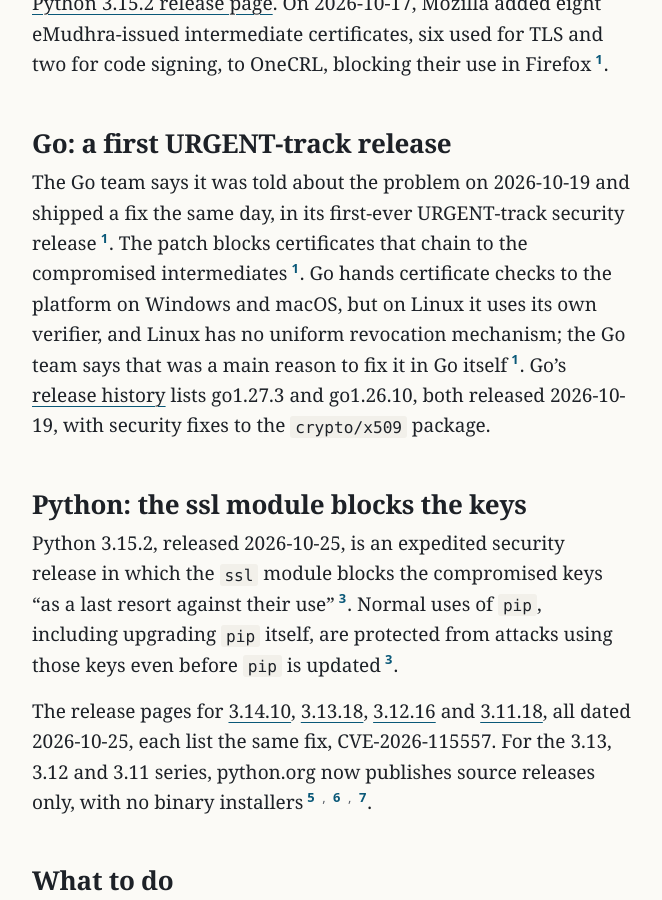
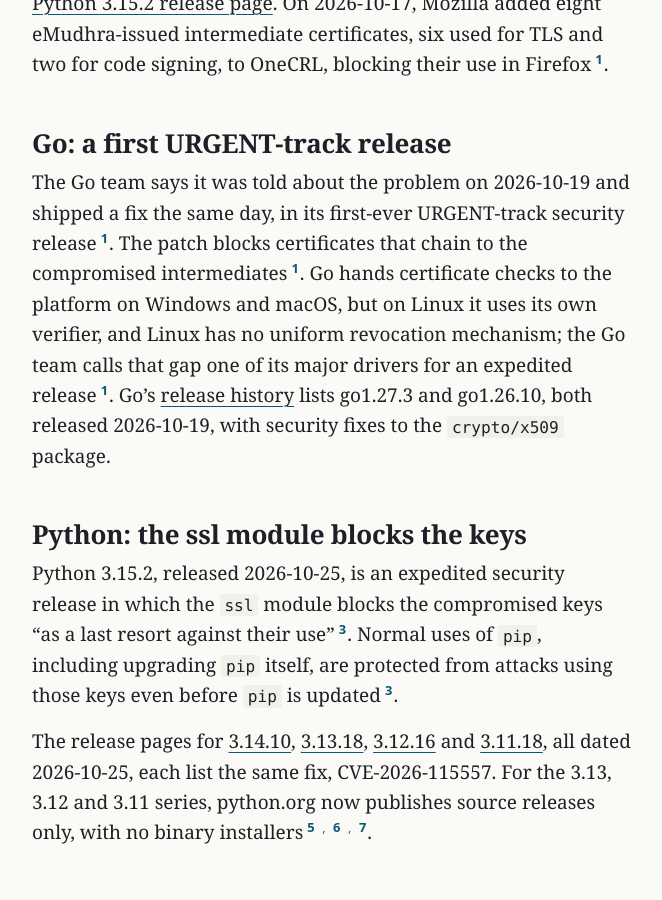
Before and after one commit to northwind-press/northwind-press.github.io, a Jekyll site: the page built from _posts/2026-11-02-go-python-emudhra-releases.md, in a window 1280 px wide and 900 px high, scrolled down 773 px. Shown: the whole window, without its empty margins (308-970 px from the left). Built offline with Jekyll 4.4.1, drawn with Linux system fonts in a browser that asks for light colours.

Commit message:
Desk edit: Go's reason for the expedited release in the blog's own terms
Co-Authored-By: Claude Opus 5.5 <noreply@anthropic.com>

```diff
--- a/_posts/2026-11-02-go-python-emudhra-releases.md
+++ b/_posts/2026-11-02-go-python-emudhra-releases.md
@@ -46,7 +46,7 @@ Go and Python have shipped security releases that make their TLS code reject cer
 
 ## Go: a first URGENT-track release
 
-The Go team says it was told about the problem on 2026-10-19 and shipped a fix the same day, in its first-ever URGENT-track security release{% include cite.html n=1 %}. The patch blocks certificates that chain to the compromised intermediates{% include cite.html n=1 %}. Go hands certificate checks to the platform on Windows and macOS, but on Linux it uses its own verifier, and Linux has no uniform revocation mechanism; the Go team says that was a main reason to fix it in Go itself{% include cite.html n=1 %}. Go's [release history](https://go.dev/doc/devel/release) lists go1.27.3 and go1.26.10, both released 2026-10-19, with security fixes to the `crypto/x509` package.
+The Go team says it was told about the problem on 2026-10-19 and shipped a fix the same day, in its first-ever URGENT-track security release{% include cite.html n=1 %}. The patch blocks certificates that chain to the compromised intermediates{% include cite.html n=1 %}. Go hands certificate checks to the platform on Windows and macOS, but on Linux it uses its own verifier, and Linux has no uniform revocation mechanism; the Go team calls that gap one of its major drivers for an expedited release{% include cite.html n=1 %}. Go's [release history](https://go.dev/doc/devel/release) lists go1.27.3 and go1.26.10, both released 2026-10-19, with security fixes to the `crypto/x509` package.
 
 ## Python: the ssl module blocks the keys
 
```
